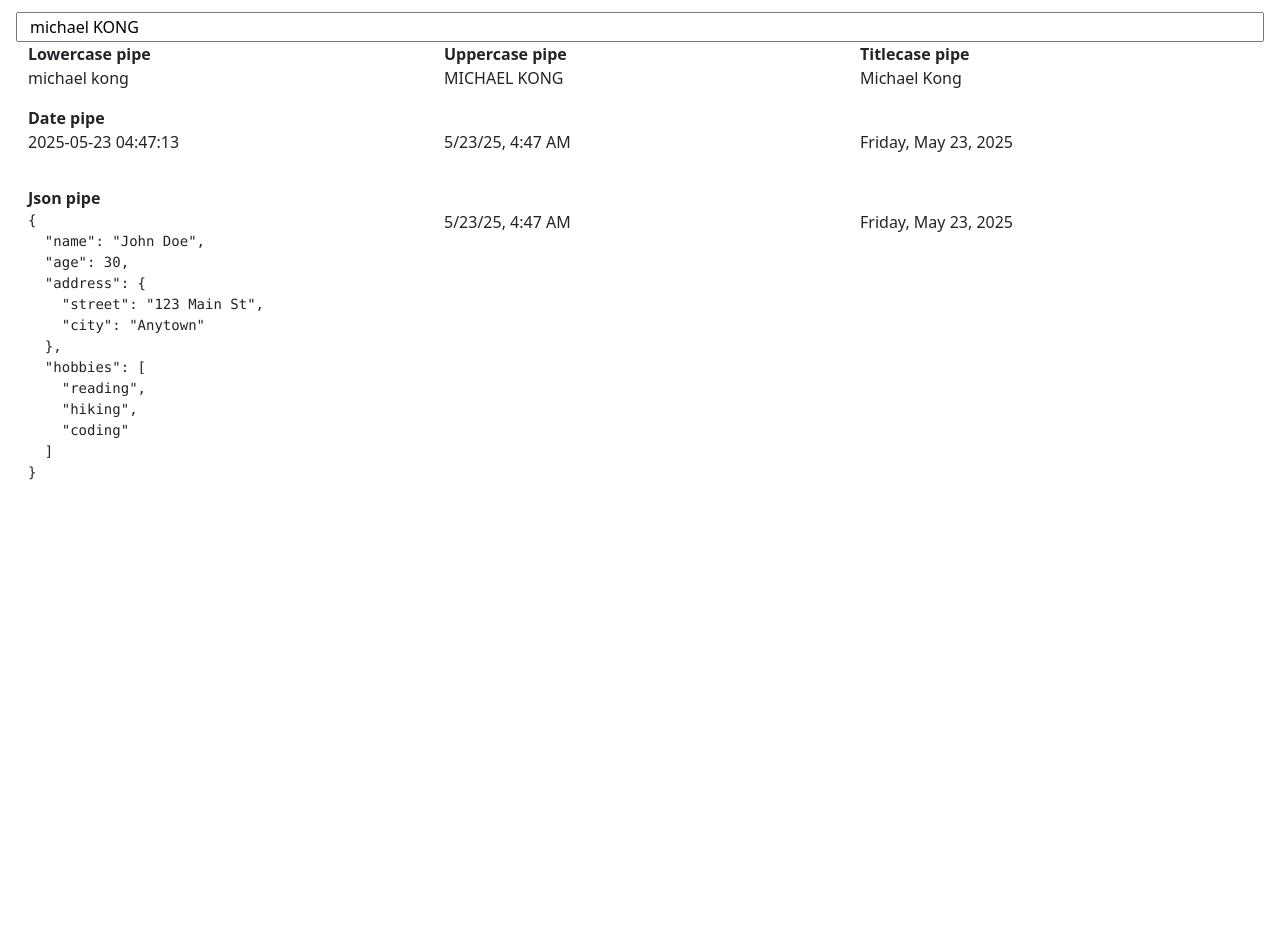
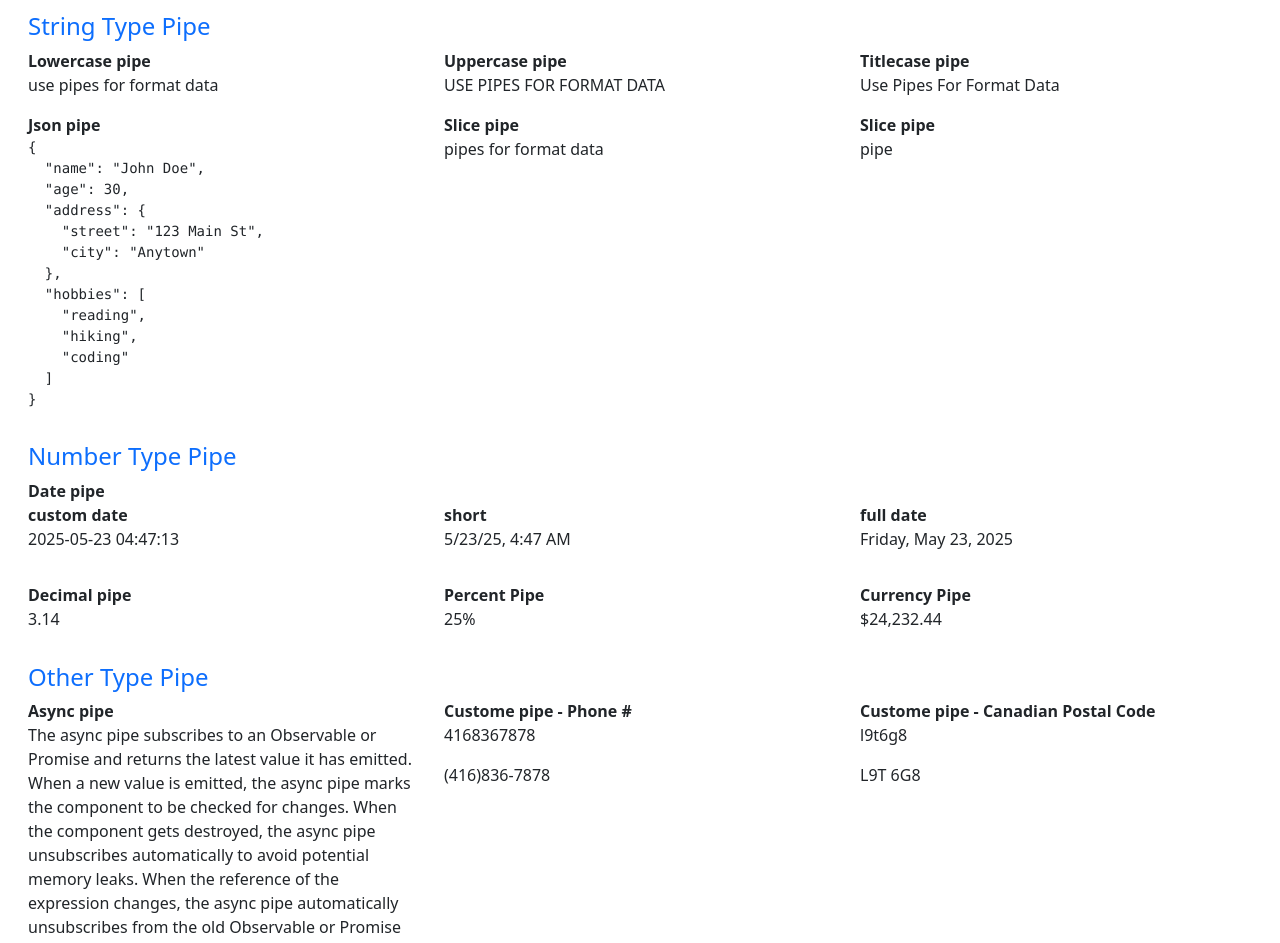
Before and after one commit to wjkonger/angular-tour-of-heroes, an Angular app: page /pipe in a window 1280 px wide. Shown: the part 60-1003 px from the top of the page. Before the commit the page ends 800 px from the top, so only its background shows below. Built offline with nearby package versions, Linux system fonts and the light colour scheme.

Commit message:
Custom Pipe

```diff
--- a/src/app/app.component.ts
+++ b/src/app/app.component.ts
@@ -12,4 +12,6 @@ import { environment } from '../environments/environment';
 export class AppComponent {
   title = 'angular-tour-of-heroes' + ' ' + environment.apiUrl;
   externalLink = environment.apiUrl;
+
+
 }
--- /dev/null
+++ b/src/app/custom-postalcode.pipe.ts
@@ -0,0 +1,24 @@
+import { Pipe, PipeTransform } from '@angular/core';
+
+@Pipe({
+  name: 'customPostalcode'
+})
+export class CustomPostalcodePipe implements PipeTransform {
+  str: string = "";
+
+  transform(value: unknown, ...args: unknown[]): unknown {
+     if(value == '' || value == null || value == undefined)
+      return 'N/A'
+    else
+    {
+      this.str = value as string;
+      this.str = this.str.replace(/\s/g, "");
+
+      const firstSectionStr = this.str.substring(0, 3);
+      const lastSectionStr = this.str.substring(3, 6);
+
+      return firstSectionStr.toUpperCase() + " " + lastSectionStr.toUpperCase();
+    }
+  }
+
+}
--- /dev/null
+++ b/src/app/custom.pipe.ts
@@ -0,0 +1,28 @@
+import { Pipe, PipeTransform } from '@angular/core';
+
+@Pipe({
+  name: 'custom'
+})
+export class CustomPipe implements PipeTransform {
+  str: string = "";
+
+
+  transform(value: unknown, ...args: unknown[]): unknown {
+    if(value == '' || value == null || value == undefined)
+      return 'N/A'
+    else
+    {
+      this.str = value as string
+
+
+      const areaCodeStr = this.str.substring(0,3);;
+      const midSectionStr = this.str.substring(3, 6);
+      const lastSectionStr = this.str.substring(6, 10);
+
+      return "(" + areaCodeStr + ")" + midSectionStr + "-" + lastSectionStr;
+    }
+
+
+  }
+
+}
--- a/src/app/pipe/pipe.component.html
+++ b/src/app/pipe/pipe.component.html
@@ -1,6 +1,4 @@
-<div class="row">
-<input type="text" [(ngModel)]="name">
-</div>
+<h4 class="text-primary">String Type Pipe</h4>
 <div class="row">
     <div class="col-4">
         <b>Lowercase pipe</b><br>
@@ -17,27 +15,75 @@
 </div>
 <p></p>
 <div class="row">
+
+    <div class="col-4">
+        <b>Json pipe</b><br>
+        <pre>{{ data | json }}</pre>
+    </div>
+
+    <div class="col-4">
+        <b>Slice pipe</b><br>
+        {{ name | slice : 4 }}
+    </div>
+     <div class="col-4">
+        <b>Slice pipe</b><br>
+        {{ name | slice : 4 : 8 }}
+    </div>
+</div>
+<p></p>
+<h4 class="text-primary">Number Type Pipe</h4>
+<div class="row">
     <b>Date pipe</b><br>
     <div class="col-4">
+        <b>custom date</b><br>
         <p>{{ today | date:'yyyy-MM-dd HH:mm:ss' }}</p>
     </div>
     <div class="col-4">
+        <b>short</b><br>
        <p>{{ today | date:'short' }}</p>
     </div>
     <div class="col-4">
+        <b>full date</b><br>
         <p>{{ today | date:'fullDate' }}</p>
     </div>
 </div>
 <p></p>
+
 <div class="row">
-    <b>Json pipe</b><br>
     <div class="col-4">
-        <pre>{{ data | json }}</pre>
+        <b>Decimal pipe</b><br>
+        <p>{{ 3.141534 | number : '1.2-2' }}</p>
     </div>
     <div class="col-4">
-       <p>{{ today | date:'short' }}</p>
+        <b>Percent Pipe</b><br>
+       <p>{{ 0.25 | percent }}</p>
     </div>
     <div class="col-4">
-        <p>{{ today | date:'fullDate' }}</p>
+        <b>Currency Pipe</b><br>
+        <p>{{ 24232.444 | currency : "CAD" : 'symbol-narrow' }}</p>
     </div>
 </div>
+<p></p>
+<h4 class="text-primary">Other Type Pipe</h4>
+<div class="row">
+    <div class="col-4">
+        <b>Async pipe</b><br>
+        <p>The async pipe subscribes to an Observable or Promise and returns the latest value it has emitted. When a new value is emitted, the async pipe marks the component to be checked for changes. When the component gets destroyed, the async pipe unsubscribes automatically to avoid potential memory leaks. When the reference of the expression changes, the async pipe automatically unsubscribes from the old Observable or Promise and subscribes to the new one.</p>
+    <ul>
+    @for (item of items | async; track item){
+        <li>{{ item }}</li>
+
+    }
+    </ul>
+    </div>
+    <div class="col-4">
+        <b>Custome pipe - Phone #</b><br>
+        <p>{{ phoneNumber }}</p>
+        <p>{{ phoneNumber | custom }} </p>
+    </div>
+     <div class="col-4">
+        <b>Custome pipe - Canadian Postal Code</b><br>
+        <p>{{ postalCode }}</p>
+        <p>{{ postalCode | customPostalcode }}</p>
+    </div>
+</div>
--- a/src/app/pipe/pipe.component.ts
+++ b/src/app/pipe/pipe.component.ts
@@ -1,15 +1,18 @@
 import { CommonModule } from '@angular/common';
 import { Component } from '@angular/core';
 import { FormsModule } from '@angular/forms';
+import { of } from 'rxjs';
+import { CustomPipe } from "../custom.pipe";
+import { CustomPostalcodePipe } from '../custom-postalcode.pipe';
 
 @Component({
   selector: 'app-pipe',
-  imports: [FormsModule, CommonModule],
+  imports: [FormsModule, CommonModule, CustomPipe, CustomPostalcodePipe],
   templateUrl: './pipe.component.html',
   styleUrl: './pipe.component.css'
 })
 export class PipeComponent {
-  name: string = "michael KONG";
+  name: string = "use pipes for format data";
   today: number = Date.now();
 
   data = {
@@ -21,4 +24,10 @@ export class PipeComponent {
     },
     hobbies: ['reading', 'hiking', 'coding'],
   };
+
+  items = of (['apple', 'banana', 'mango']);
+
+  phoneNumber: string = "4168367878";
+
+  postalCode: string = "l9t6g8";
 }
```
Also changed, not shown: 2 other files (tests, documents, lock files or other folders).
